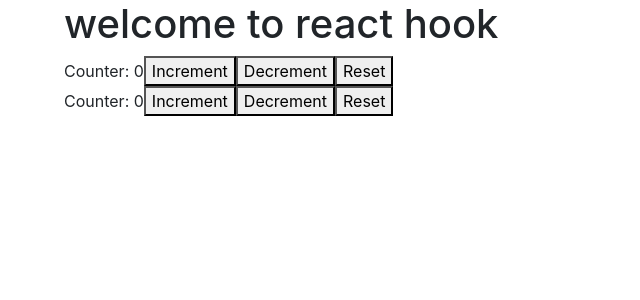
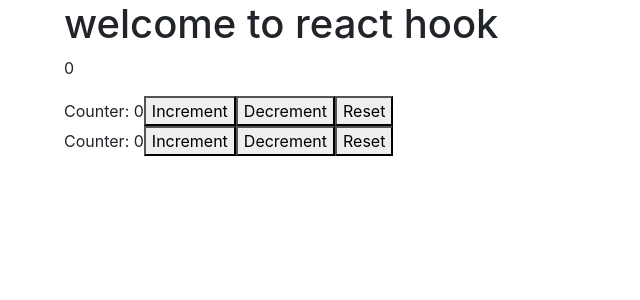
Before and after one commit to nitin1259/react-hooks, a React (Create React App) app: page / in a window 1280 px wide. Shown: the top 300 px of the page, without its empty margins (0-640 px from the left). Built offline with nearby package versions, Linux system fonts and the light colour scheme.

Commit message:
useReducer + useContext for global state changes

```diff
--- a/src/component/App.js
+++ b/src/component/App.js
@@ -1,7 +1,8 @@
 import React from "react";
 import "./App.css";
+import Parent from "./useReducer/useReducerUseContext/Parent";
 // import CounterTwo from "./useReducer/complexConter/CounterTwo";
-import CounterThree from "./useReducer/multiReducers/CounterThree";
+// import CounterThree from "./useReducer/multiReducers/CounterThree";
 // import ImageChangeOnMouseOver from "./useState-useRef-useEffect/useRef-hook/ImageChangeOnMouseOver";
 // import ImageChangeOnScroll from "./useState-useRef-useEffect/useEffects-hook/ImageChangeOnScroll";
 // import Parent from "./useContext/beforeHook/Parent";
@@ -29,8 +30,9 @@ function App() {
         {/* this is for useReducer hooks
         <CounterOne />
         <CounterTwo />
+        <CounterThree />
         */}
-        <CounterThree />
+        <Parent />
       </header>
     </div>
   );
--- /dev/null
+++ b/src/component/useReducer/useReducerUseContext/Child1.js
@@ -0,0 +1,12 @@
+import React from "react";
+import Child2 from "./Child2";
+
+function Child1() {
+  return (
+    <div>
+      <Child2 />
+    </div>
+  );
+}
+
+export default Child1;
--- /dev/null
+++ b/src/component/useReducer/useReducerUseContext/Child12.js
@@ -0,0 +1,12 @@
+import React from "react";
+import Child22 from "./Child22";
+
+function Child12() {
+  return (
+    <div>
+      <Child22 />
+    </div>
+  );
+}
+
+export default Child12;
--- /dev/null
+++ b/src/component/useReducer/useReducerUseContext/Child2.js
@@ -0,0 +1,12 @@
+import React from "react";
+import Child3 from "./Child3";
+
+function Child2() {
+  return (
+    <div>
+      <Child3 />
+    </div>
+  );
+}
+
+export default Child2;
--- /dev/null
+++ b/src/component/useReducer/useReducerUseContext/Child22.js
@@ -0,0 +1,36 @@
+import React, { useContext } from "react";
+import { CountContext } from "./Parent";
+
+function Child22() {
+  const counter = useContext(CountContext);
+  return (
+    <div>
+      <div>
+        Counter: {counter.countState}
+        <button
+          onClick={() => {
+            counter.countDispatch("increment");
+          }}
+        >
+          Increment
+        </button>
+        <button
+          onClick={() => {
+            counter.countDispatch("decrement");
+          }}
+        >
+          Decrement
+        </button>
+        <button
+          onClick={() => {
+            counter.countDispatch("reset");
+          }}
+        >
+          Reset
+        </button>
+      </div>
+    </div>
+  );
+}
+
+export default Child22;
--- /dev/null
+++ b/src/component/useReducer/useReducerUseContext/Child3.js
@@ -0,0 +1,36 @@
+import React, { useContext } from "react";
+import { CountContext } from "./Parent";
+
+function Child3() {
+  const counter = useContext(CountContext);
+  return (
+    <div>
+      <div>
+        Counter: {counter.countState}
+        <button
+          onClick={() => {
+            counter.countDispatch("increment");
+          }}
+        >
+          Increment
+        </button>
+        <button
+          onClick={() => {
+            counter.countDispatch("decrement");
+          }}
+        >
+          Decrement
+        </button>
+        <button
+          onClick={() => {
+            counter.countDispatch("reset");
+          }}
+        >
+          Reset
+        </button>
+      </div>
+    </div>
+  );
+}
+
+export default Child3;
--- /dev/null
+++ b/src/component/useReducer/useReducerUseContext/Parent.js
@@ -0,0 +1,35 @@
+import React, { useReducer } from "react";
+import Child1 from "./Child1";
+import Child12 from "./Child12";
+
+export const CountContext = React.createContext();
+const initialState = 0;
+const reducer = (state, action) => {
+  switch (action) {
+    case "increment":
+      return state + 1;
+    case "decrement":
+      return state - 1;
+    case "reset":
+      return initialState;
+    default:
+      return state;
+  }
+};
+function Parent() {
+  const [count, dispatch] = useReducer(reducer, initialState);
+
+  return (
+    <div>
+      <CountContext.Provider
+        value={{ countState: count, countDispatch: dispatch }}
+      >
+        <p>{count}</p>
+        <Child1 />
+        <Child12 />
+      </CountContext.Provider>
+    </div>
+  );
+}
+
+export default Parent;
```
Also changed, not shown: src/component/useReducer/useReducerUseContext/useReducer-with-useContext.png (added).
